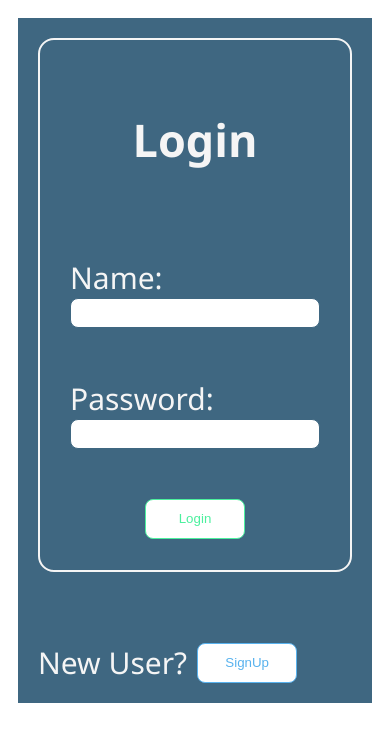
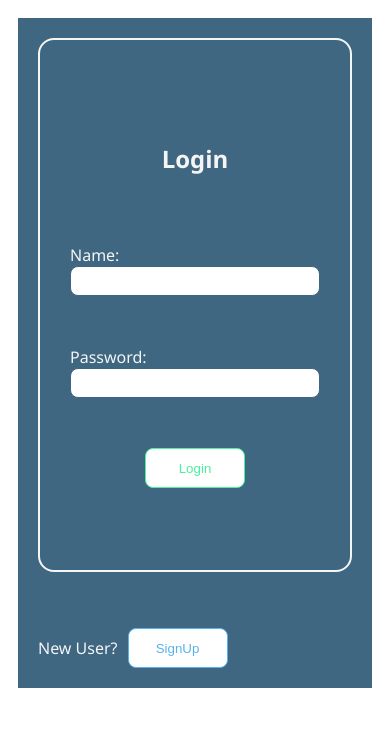
Before and after one commit to DevalapalleJaswanth/MutualFund-App, a React (Create React App) app: page / in a window 390 px wide. Shown: the top 742 px of the page. Built offline with nearby package versions, Linux system fonts and the light colour scheme; no server answers.

Commit message:
final CSS changes

```diff
--- a/src/Components/Card.css
+++ b/src/Components/Card.css
@@ -29,8 +29,3 @@
   background-color: rgb(216, 248, 244);
   border-radius: 0.5rem;
 }
-@media (max-width: 600px) {
-  .card-title {
-    font-size: 15px;
-  }
-}
--- a/src/Details/DetailsPage.css
+++ b/src/Details/DetailsPage.css
@@ -27,8 +27,3 @@
   background-color: rgb(63, 103, 129);
   color: white;
 }
-@media (max-width: 600px) {
-  .title {
-    font-size: 15px;
-  }
-}
--- a/src/SignUp/SignUp.css
+++ b/src/SignUp/SignUp.css
@@ -9,9 +9,9 @@
 form {
   border: 2px solid whitesmoke;
   border-radius: 1rem;
-  /* //padding: 20px; */
+  padding: 20px;
   width: 400px;
-  height: 700px;
+  height: 600px;
   display: flex;
   flex-direction: column;
   gap: 31px;
@@ -75,21 +75,3 @@ button {
   font-family: 'Segoe UI', Tahoma, Geneva, Verdana, sans-serif;
   color: whitesmoke;
 }
-@media (max-width: 600px) {
-  form {
-    width: 400px;
-    height: 850px;
-  }
-  .error {
-    font-size: 12px;
-  }
-  button {
-    width: 150px;
-    font-size: 25px;
-  }
-  input {
-    width: 300px;
-    height: 50px;
-    font-size: 20px;
-  }
-}
--- a/src/style.css
+++ b/src/style.css
@@ -4,8 +4,3 @@
 
   padding: 10px;
 }
-@media (max-width: 600px) {
-  .App {
-    font-size: 30px;
-  }
-}
```
